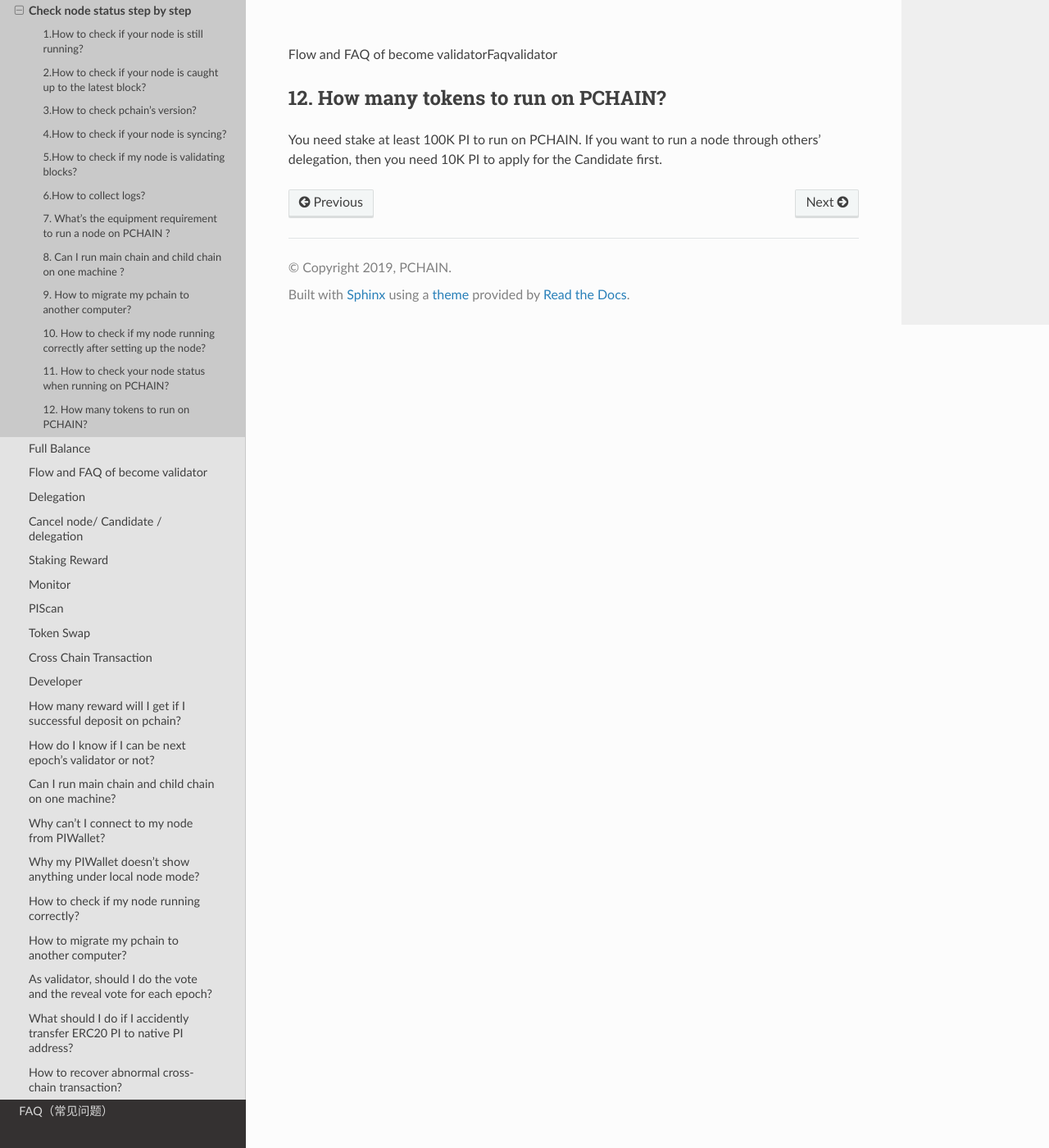
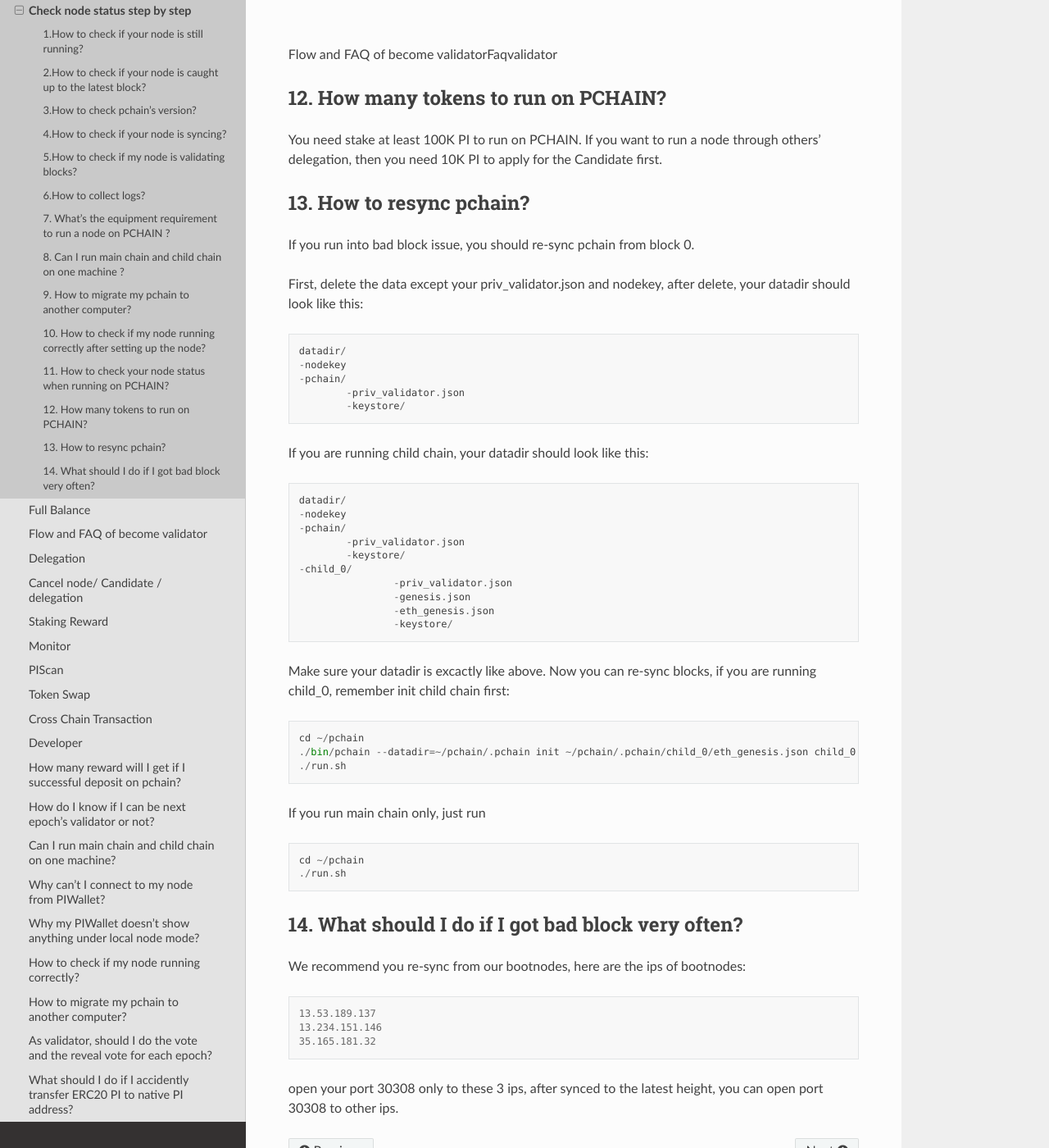
Before and after one commit to pchain-org/pchain-guide, a Sphinx documentation site: the page built from pchaindoc/source/FAQ/node.rst, in a window 1280 px wide and 1400 px high, scrolled down 3099 px. Shown: the whole window at 82% size. Built offline with Sphinx 7.4.7 and the Read the Docs theme 2.0.0, drawn with Linux system fonts in a browser that asks for light colours; pages that are not in the unit, such as notebooks, are missing from menus.

Commit message:
update faq

```diff
--- a/pchaindoc/source/FAQ/node.rst
+++ b/pchaindoc/source/FAQ/node.rst
@@ -107,3 +107,48 @@
 -------------------------------------------------------------
 You need stake at least 100K PI to run on PCHAIN.
 If you want to run a node through others’ delegation, then you need 10K PI to apply for the Candidate first.
+
+
+-------------------------------------------------------------
+13. How to resync pchain?
+-------------------------------------------------------------
+If you run into bad block issue, you should re-sync pchain from block 0.
+
+First, delete the data except your priv_validator.json and nodekey, after delete, your datadir should look like this:
+::
+	datadir/
+        -nodekey
+        -pchain/
+                -priv_validator.json
+                -keystore/
+If you are running child chain, your datadir should look like this:
+::
+	datadir/
+        -nodekey
+        -pchain/
+                -priv_validator.json
+                -keystore/
+        -child_0/
+        		-priv_validator.json
+        		-genesis.json
+        		-eth_genesis.json
+        		-keystore/
+Make sure your datadir is excactly like above. Now you can re-sync blocks, if you are running child_0, remember init child chain first:
+::
+	cd ~/pchain
+	./bin/pchain --datadir=~/pchain/.pchain init ~/pchain/.pchain/child_0/eth_genesis.json child_0
+	./run.sh
+If you run main chain only, just run
+::
+	cd ~/pchain
+	./run.sh
+
+-------------------------------------------------------------
+14. What should I do if I got bad block very often?
+-------------------------------------------------------------
+We recommend you re-sync from our bootnodes, here are the ips of bootnodes:
+::
+	13.53.189.137
+	13.234.151.146
+	35.165.181.32
+open your port 30308 only to these 3 ips, after synced to the latest height, you can open port 30308 to other ips.
```
Also changed, not shown: pchaindoc/source/FAQ_zh/faq_zh.rst (+46 -0 lines).
